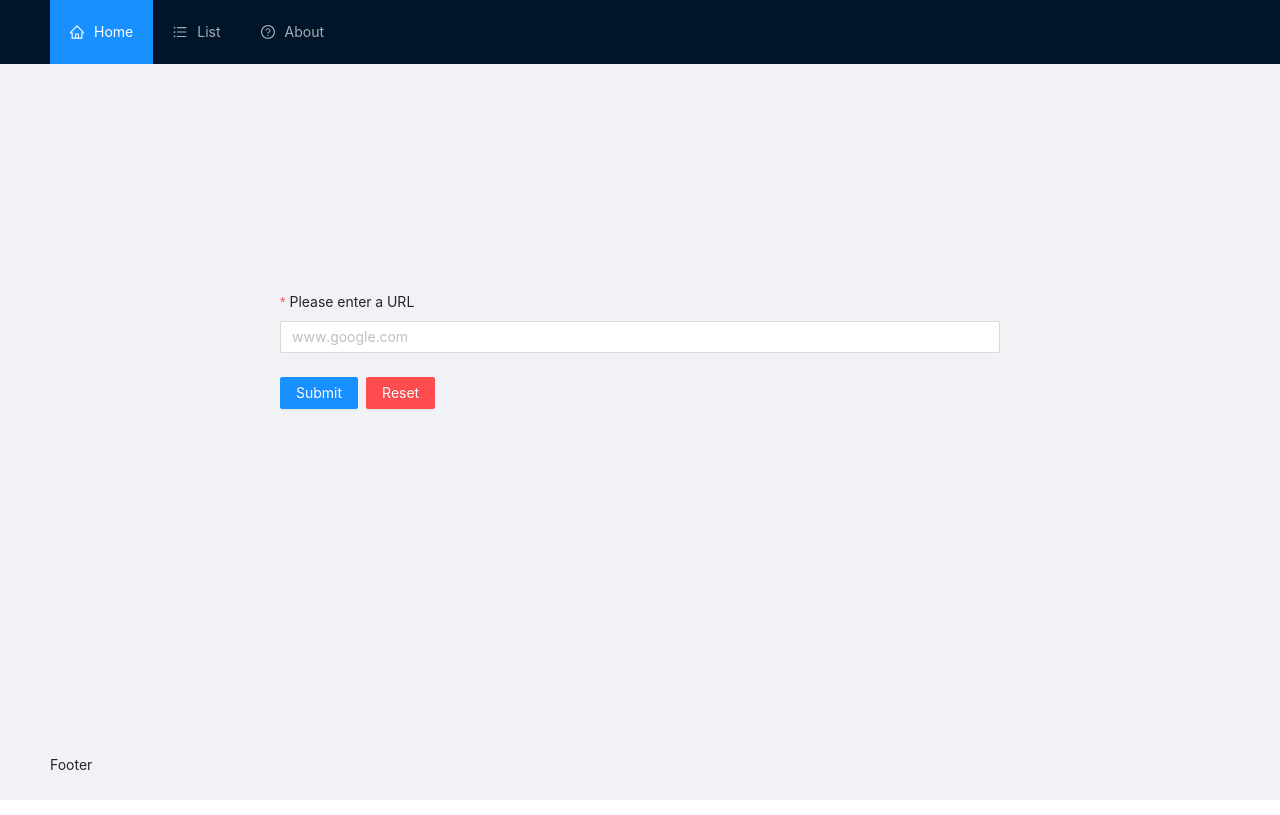
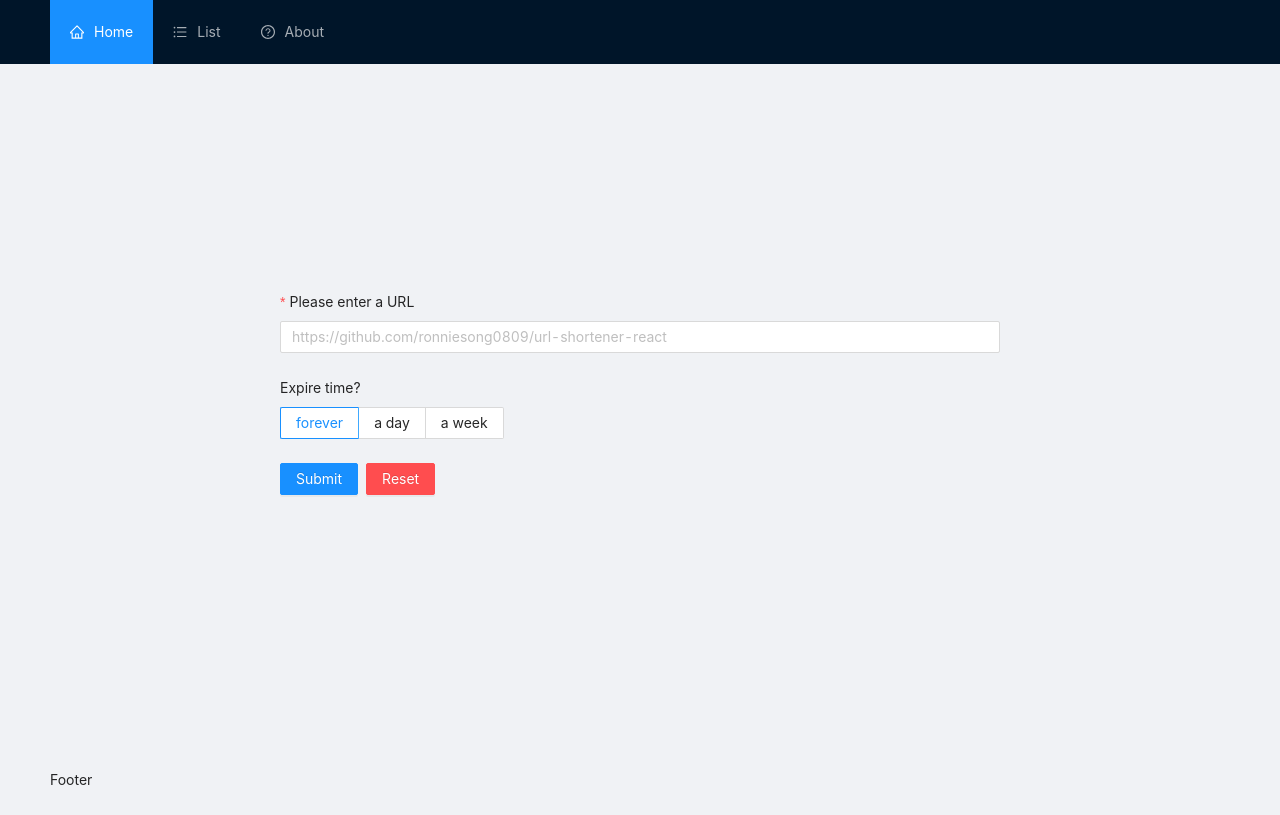
Before and after one commit to ronniesong0809/url-shortener-react, a React (Create React App) app: page / in a window 1280 px wide. Built offline with nearby package versions, Linux system fonts and the light colour scheme.

Commit message:
feat: add expire time option for user

```diff
--- a/src/Components/InputBox.js
+++ b/src/Components/InputBox.js
@@ -1,11 +1,18 @@
-import React from 'react'
-import { Row, Input, message, Form, Space, Button } from 'antd'
+import React, { useEffect } from 'react'
+import { Row, Input, message, Form, Space, Button, Radio } from 'antd'
 import { postLongUrl } from '../Apis/postLongUrl'
 
 function InputBox() {
   const [form] = Form.useForm()
 
+  useEffect(() => {
+    form.setFieldsValue({
+      expiration: 0
+    })
+  })
+
   const onFinish = (data) => {
+    console.log(data)
     postLongUrl(data.url)
       .catch(function (err) {
         message.error(err.message, 10)
@@ -24,7 +31,8 @@ function InputBox() {
 
   const onReset = () => {
     form.setFieldsValue({
-      url: ''
+      url: '',
+      expiration: 0
     })
   }
 
@@ -61,7 +69,14 @@ function InputBox() {
               }
             ]}
           >
-            <Input placeholder='www.google.com' />
+            <Input placeholder='https://github.com/ronniesong0809/url-shortener-react' />
+          </Form.Item>
+          <Form.Item name='expiration' label='Expire time?'>
+            <Radio.Group>
+              <Radio.Button value={0}>forever</Radio.Button>
+              <Radio.Button value={1}>a day</Radio.Button>
+              <Radio.Button value={7}>a week</Radio.Button>
+            </Radio.Group>
           </Form.Item>
           <Form.Item>
             <Space>
```
